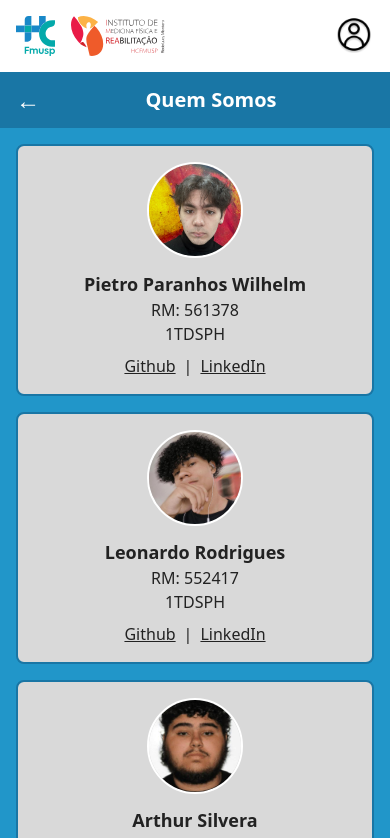
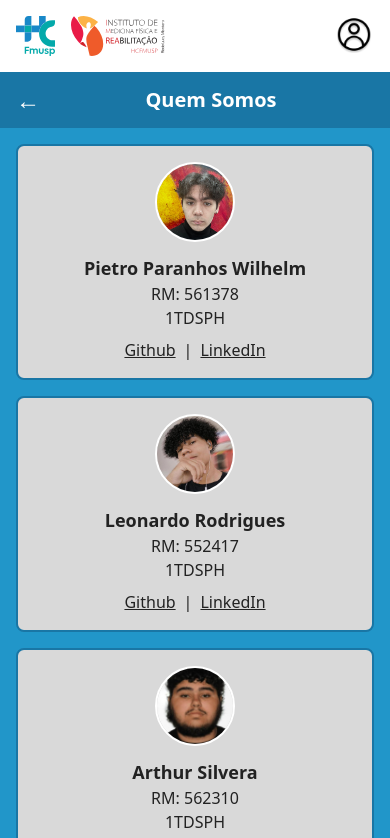
Before and after one commit to Challenge-HealthAssistant/HealthAssistant_React, a React (Vite) app in the folder HealthAssistant/: page /quemsomos in a window 390 px wide. Shown: the top 838 px of the page. Built offline with nearby package versions, Linux system fonts and the light colour scheme.

Commit message:
adicionado responsividade nas imagems dos integrantes, proxima passo e fazer o mesmo no header

```diff
--- a/HealthAssistant/src/global.css
+++ b/HealthAssistant/src/global.css
@@ -40,7 +40,7 @@
       @apply flex flex-col items-center justify-center bg-[#D9D9D9] text-[#222] mb-4 p-4 rounded-lg border-2 border-[#1976a5] max-w-2xl w-full;
     }
     .quemsomos-photo {
-      @apply w-24 h-24 rounded-full object-cover mb-3 border-2 border-white;
+      @apply w-20 h-20 sm:w-24 sm:h-24 md:w-28 md:h-28 lg:w-32 lg:h-32 rounded-full object-cover mb-3 border-2 border-white;
     }
     .quemsomos-name {
       @apply block text-lg text-center;
```
